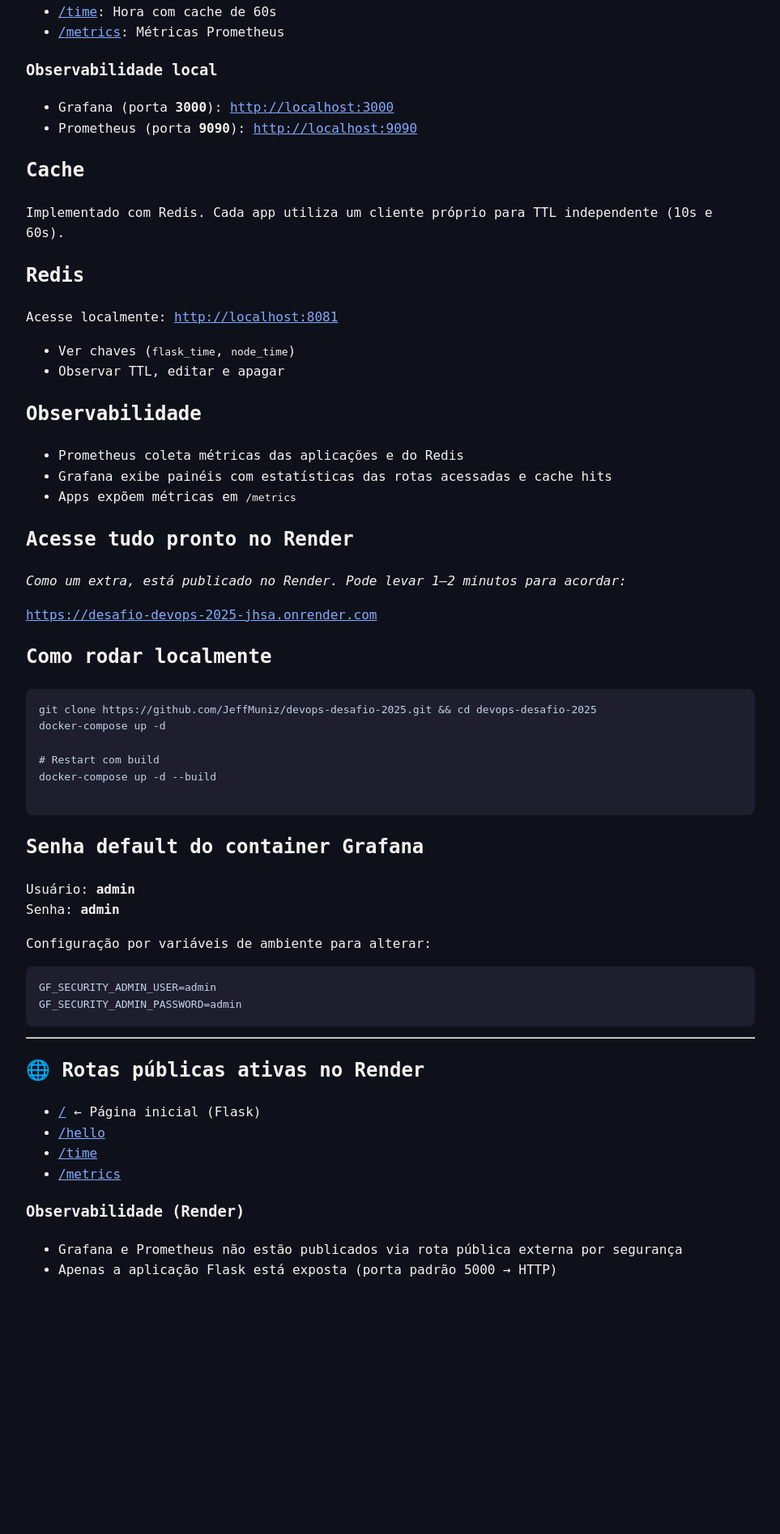
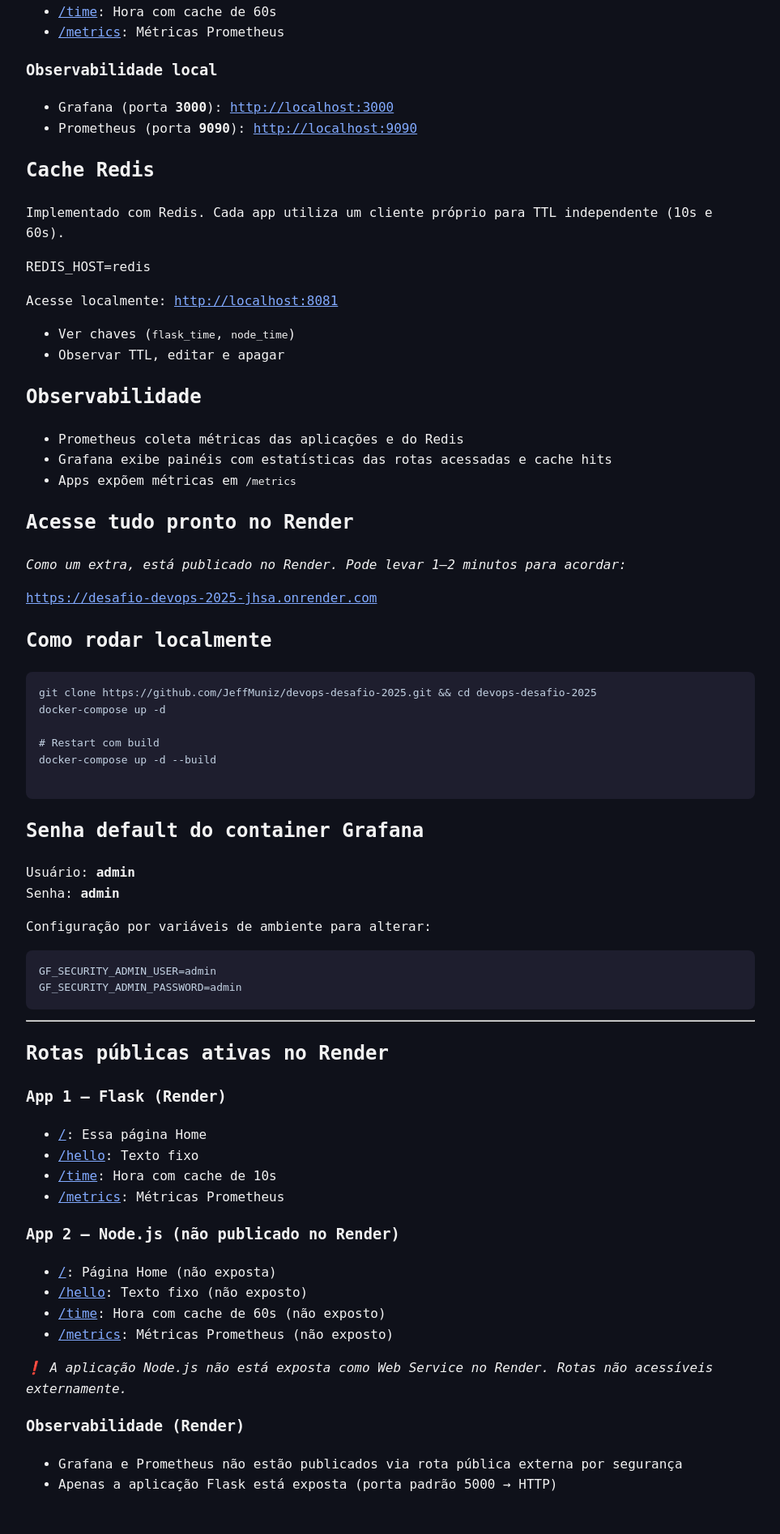
Before and after one commit to JeffMuniz/DESAFIO-DEVOPS-2025, a Flask app: page / in a window 1280 px wide. Shown: the part 660-2555 px from the top of the page at 81% size, without its empty margins (158-1121 px from the left). Before the commit the page ends 2237 px from the top, so only its background shows below. Run offline with Flask 3, Linux system fonts and the light colour scheme.

Commit message:
dev: Final Render routes

```diff
--- a/app-flask/templates/index.html
+++ b/app-flask/templates/index.html
@@ -35,10 +35,10 @@
       <li>Prometheus (porta <strong>9090</strong>): <a href="http://localhost:9090" target="_blank">http://localhost:9090</a></li>
     </ul>
 
-    <h2>Cache</h2>
+    <h2>Cache Redis</h2>
     <p>Implementado com Redis. Cada app utiliza um cliente próprio para TTL independente (10s e 60s).</p>
+    <p>REDIS_HOST=redis</p>
 
-    <h2>Redis</h2>
     <p>Acesse localmente: <a href="http://localhost:8081" target="_blank">http://localhost:8081</a></p>
     <ul>
       <li>Ver chaves (<code>flask_time</code>, <code>node_time</code>)</li>
@@ -71,13 +71,27 @@
 GF_SECURITY_ADMIN_PASSWORD=admin</code></pre>
 
     <hr/>
-    <h2>🌐 Rotas públicas ativas no Render</h2>
+
+    <h2> Rotas públicas ativas no Render</h2>
+
+    <h3>App 1 – Flask (Render)</h3>
     <ul>
-      <li><a href="https://desafio-devops-2025-jhsa.onrender.com/">/</a> ← Página inicial (Flask)</li>
-      <li><a href="https://desafio-devops-2025-jhsa.onrender.com/hello">/hello</a></li>
-      <li><a href="https://desafio-devops-2025-jhsa.onrender.com/time">/time</a></li>
-      <li><a href="https://desafio-devops-2025-jhsa.onrender.com/metrics">/metrics</a></li>
+      <li><a href="https://desafio-devops-2025-jhsa.onrender.com/">/</a>: Essa página Home</li>
+      <li><a href="https://desafio-devops-2025-jhsa.onrender.com/hello">/hello</a>: Texto fixo</li>
+      <li><a href="https://desafio-devops-2025-jhsa.onrender.com/time">/time</a>: Hora com cache de 10s</li>
+      <li><a href="https://desafio-devops-2025-jhsa.onrender.com/metrics">/metrics</a>: Métricas Prometheus</li>
     </ul>
+
+    <h3>App 2 – Node.js (não publicado no Render)</h3>
+    <ul>
+      <li><a href="#">/</a>: Página Home (não exposta)</li>
+      <li><a href="#">/hello</a>: Texto fixo (não exposto)</li>
+      <li><a href="#">/time</a>: Hora com cache de 60s (não exposto)</li>
+      <li><a href="#">/metrics</a>: Métricas Prometheus (não exposto)</li>
+    </ul>
+    <p><em>❗ A aplicação Node.js não está exposta como Web Service no Render. Rotas não acessíveis externamente.</em></p>
+
+
 
     <h3>Observabilidade (Render)</h3>
     <ul>
```
Also changed, not shown: README.md.
